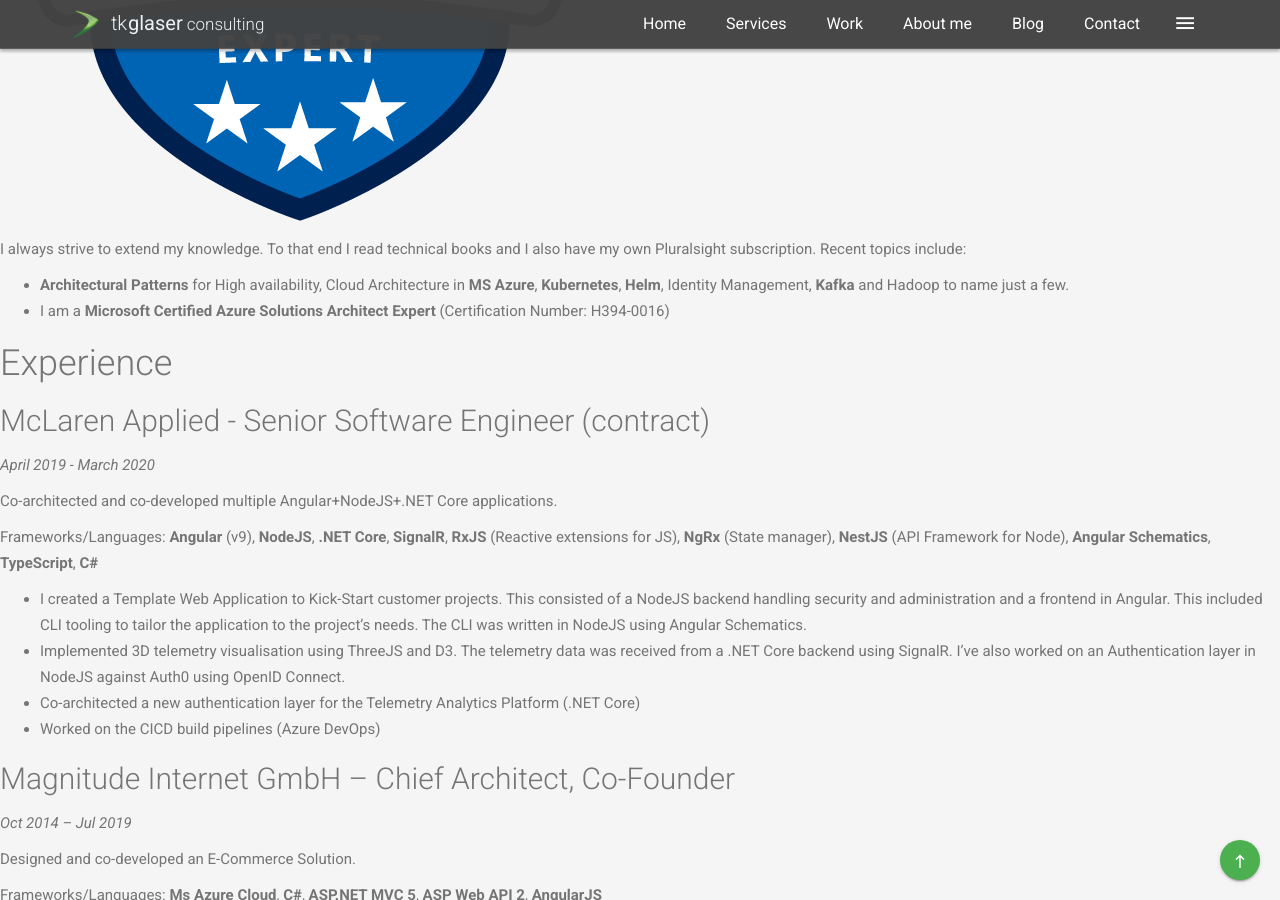
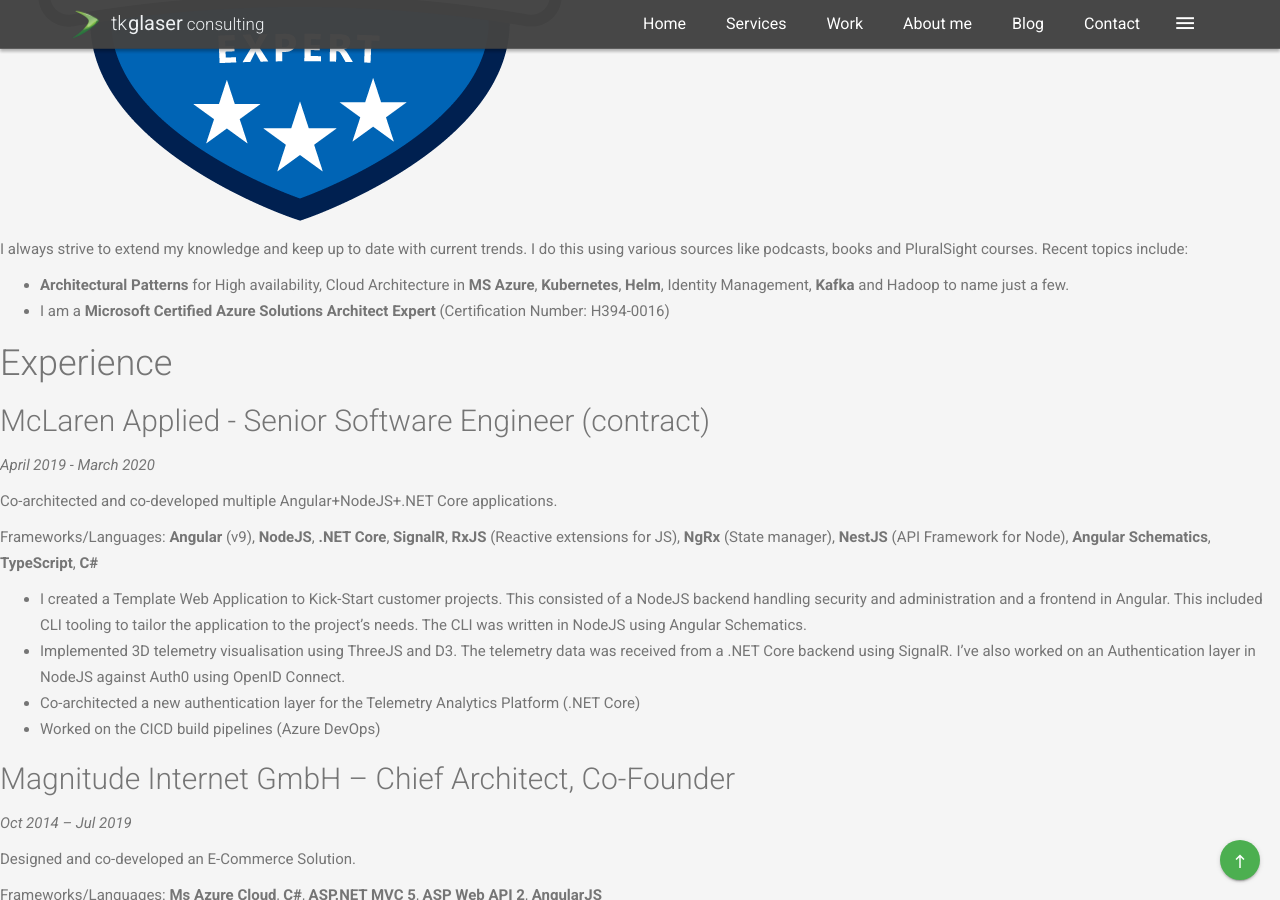
Before and after one commit to tkglaser/tkglaser.github.io, a Jekyll site: the page built from assets/ThomasGlaserCV.md, in a window 1280 px wide and 900 px high, scrolled down 1123 px. Built offline with Jekyll 4.4.1, drawn with Linux system fonts in a browser that asks for light colours; our own code applies the rules of GitHub Pages for plain Markdown files.

Commit message:
Small update

```diff
--- a/assets/ThomasGlaserCV.md
+++ b/assets/ThomasGlaserCV.md
@@ -40,8 +40,9 @@
 
 ![Microsoft Certified: Azure Solutions Architect Expert](img/azure-solutions-architect-expert-600x600.png)
 
-I always strive to extend my knowledge. To that end I read technical books and
-I also have my own Pluralsight subscription. Recent topics include:
+I always strive to extend my knowledge and keep up to date with current trends.
+I do this using various sources like podcasts, books and PluralSight courses.
+Recent topics include:
 
 * **Architectural Patterns** for High availability, Cloud Architecture in **MS Azure**,
   **Kubernetes**, **Helm**, Identity Management, **Kafka** and Hadoop to name
```
Also changed, not shown: 2 other files.
